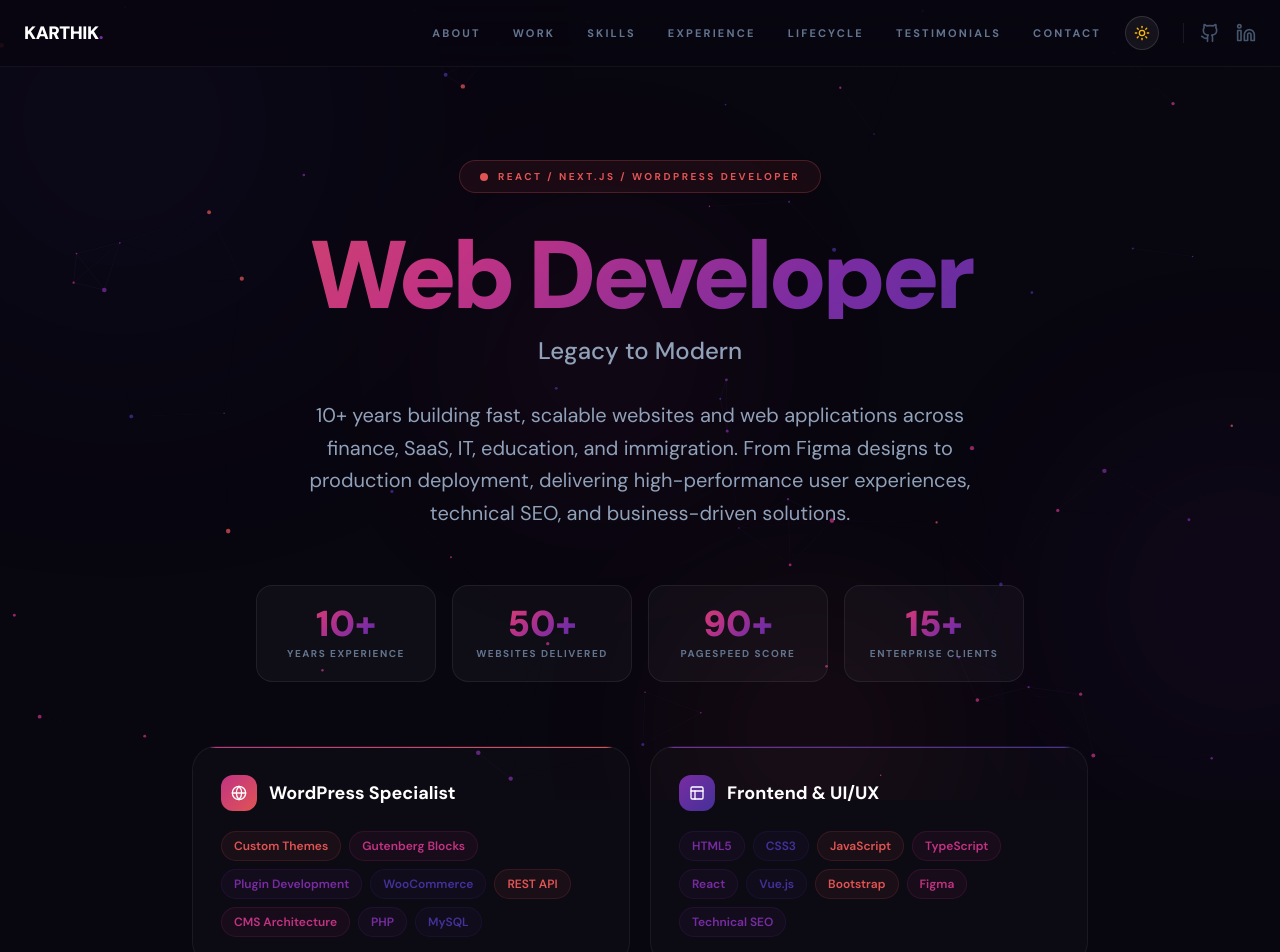
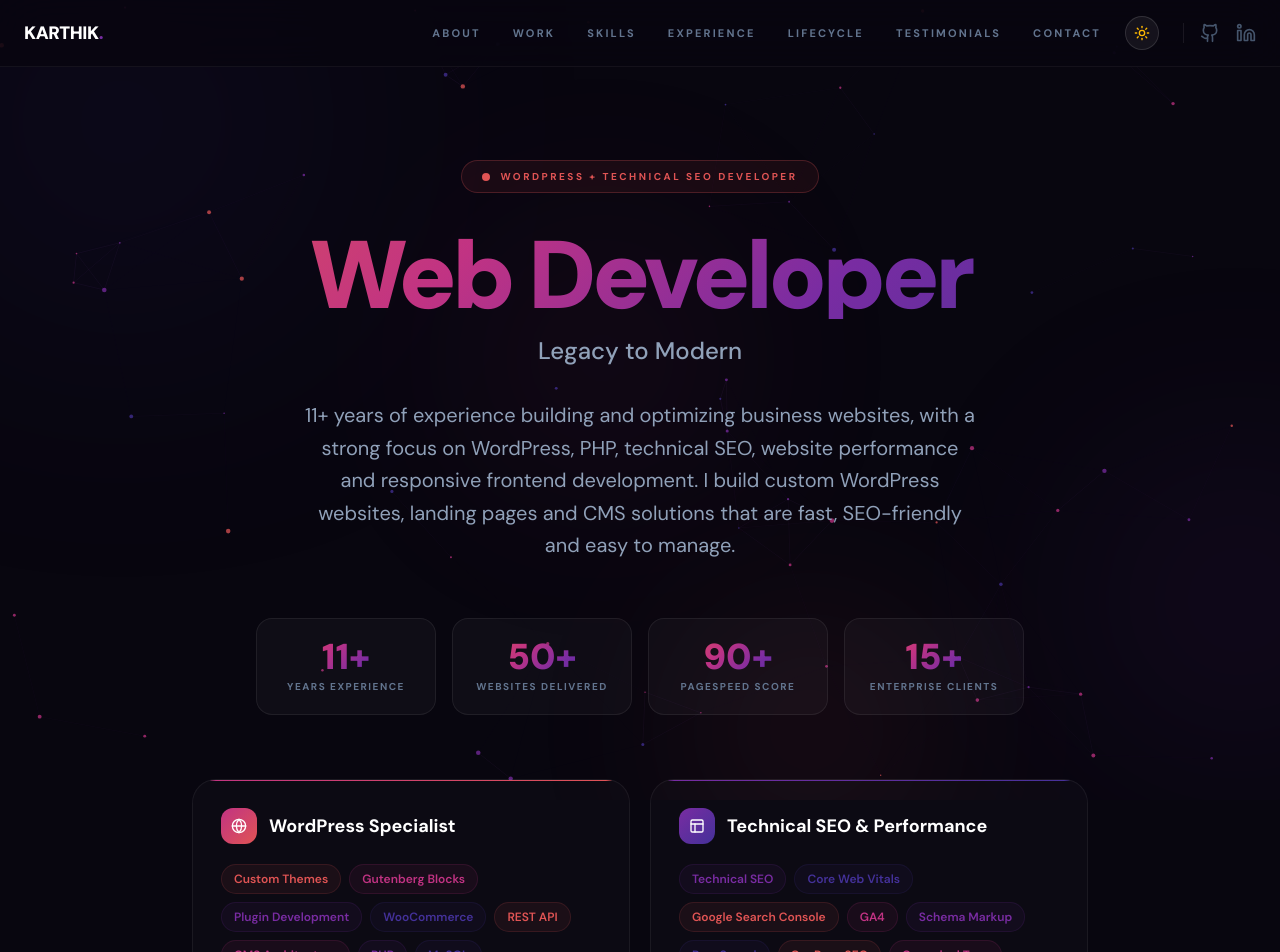
Before and after one commit to karthikweb123/karthik-portfolio, a Next.js app: page / in a window 1280 px wide. Shown: the top 952 px of the page. Built offline with nearby package versions, Linux system fonts and the light colour scheme.

Commit message:
Revise skills and experience in page.tsx
Updated skills and experience details, reflecting 11 years of experience and emphasizing Technical SEO and WordPress development.

```diff
--- a/app/page.tsx
+++ b/app/page.tsx
@@ -322,8 +322,8 @@ const skillsWordPress = [
 ];
 
 const skillsFrontend = [
-  "HTML5", "CSS3", "JavaScript", "TypeScript",
-  "React", "Vue.js", "Bootstrap", "Figma", "Technical SEO",
+  "Technical SEO", "Core Web Vitals", "Google Search Console", "GA4",
+  "Schema Markup", "PageSpeed", "On-Page SEO", "Canonical Tags",
 ];
 
 const skillCategories = [
@@ -431,7 +431,7 @@ const pipelineStages = [
 ];
 
 const stats = [
-  { value: "10+", label: "Years Experience" },
+  { value: "11+", label: "Years Experience" },
   { value: "50+", label: "Websites Delivered" },
   { value: "90+", label: "PageSpeed Score" },
   { value: "15+", label: "Enterprise Clients" },
@@ -1297,7 +1297,7 @@ export default function Home() {
               <span className="animate-ping absolute inline-flex h-full w-full rounded-full opacity-75" style={{ background: "#E05454" }} />
               <span className="relative inline-flex rounded-full h-2 w-2" style={{ background: "#E05454" }} />
             </span>
-            React / Next.js / WordPress Developer
+            WORDPRESS + TECHNICAL SEO DEVELOPER
           </div>
 
           <h1 className="text-6xl md:text-8xl font-black tracking-tighter leading-[0.9] mb-4">
@@ -1309,10 +1309,10 @@ export default function Home() {
           </h2>
 
           <p className={`${t.subText} text-lg md:text-xl leading-relaxed max-w-2xl mx-auto mb-14 transition-colors duration-300`}>
-            10+ years building fast, scalable websites and web applications across
-            finance, SaaS, IT, education, and immigration. From Figma designs to
-            production deployment, delivering high-performance user experiences,
-            technical SEO, and business-driven solutions.
+            11+ years of experience building and optimizing business websites, with a strong
+            focus on WordPress, PHP, technical SEO, website performance and responsive
+            frontend development. I build custom WordPress websites, landing pages and
+            CMS solutions that are fast, SEO-friendly and easy to manage.
           </p>
 
           {/* Stats */}
@@ -1364,7 +1364,7 @@ export default function Home() {
                 <div className="w-9 h-9 rounded-xl flex items-center justify-center" style={{ background: "linear-gradient(135deg, #792CA2, #443199)" }}>
                   <Layout className="w-4 h-4 text-white" />
                 </div>
-                <h3 className={`${t.cardHeading} text-lg font-bold transition-colors duration-300`}>Frontend & UI/UX</h3>
+                <h3 className={`${t.cardHeading} text-lg font-bold transition-colors duration-300`}>Technical SEO & Performance</h3>
               </div>
               <div className="flex flex-wrap gap-2">
                 {skillsFrontend.map((item, i) => (
@@ -1417,7 +1417,7 @@ export default function Home() {
                 </div>
                 <div className={`flex items-center gap-2 text-[12px] font-medium ${t.expMeta} transition-colors duration-300`}>
                   <Calendar className="w-3.5 h-3.5 shrink-0" />
-                  10+ Years in Web Dev
+                  11+ Years in Web Development
                 </div>
                 <div className="flex items-center gap-2 text-[12px] font-medium" style={{ color: "#22c55e" }}>
                   <span className="relative flex h-2 w-2">
@@ -1617,7 +1617,7 @@ export default function Home() {
 
         {/* ── REACT / NEXT.JS ── */}
         <section className="relative z-10 max-w-7xl mx-auto px-6 pb-28">
-          <SectionHeader label="React / Next.js UI Development" color="#7928A2" t={t} />
+          <SectionHeader label="React / Next.js" color="#7928A2" t={t} />
           <div className="grid md:grid-cols-2 gap-8">
             <div
               className="rounded-2xl p-8 reveal transition-colors duration-300"
@@ -1697,7 +1697,7 @@ export default function Home() {
         <section id="insights" className="relative z-10 max-w-7xl mx-auto px-6 pb-28">
           <SectionHeader label="Dev Insights" color="#E05454" t={t} />
           <p className={`${t.subText} text-sm mb-10 transition-colors duration-300`}>
-            Battle-tested patterns from 10+ years of production delivery — across WordPress, React, Next.js, and the modern web.
+            Battle-tested patterns from 11+ years of production delivery — across WordPress, React, Next.js, and the modern web.
           </p>
           <DevInsights t={t} isDark={isDark} />
         </section>
@@ -1763,8 +1763,8 @@ export default function Home() {
             </h2>
 
             <p className={`${t.contactP} max-w-2xl mx-auto mb-14 text-lg leading-relaxed transition-colors duration-300`}>
-              Open to WordPress development, frontend engineering, UI/UX design, full-stack web applications,
-              and long-term product collaborations. Full-time, remote, or freelance.
+              Open to full-time opportunities in Web Development, WordPress Development,
+              Technical SEO and Website Management. Available for Hyderabad-based and remote roles.
             </p>
 
             <div className="flex flex-col md:flex-row justify-center items-center gap-12">
```
